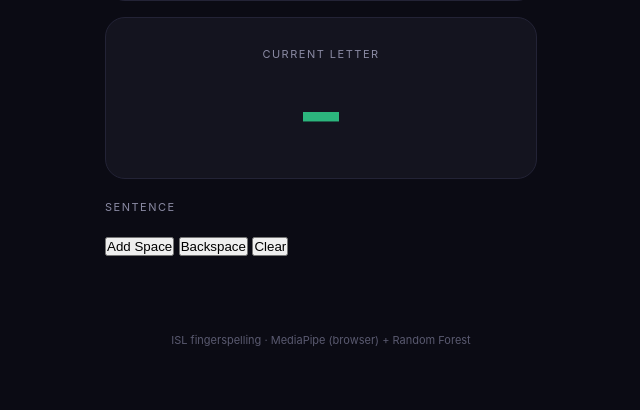
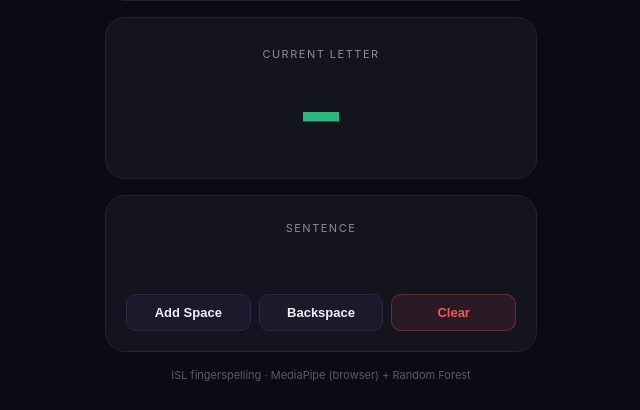
Before and after one commit to Anant-083/ISL-Sign-Detector, a Flask app: page / in a window 1280 px wide. Shown: the part 425-835 px from the top of the page, without its empty margins (319-959 px from the left). Before the commit the page ends 771 px from the top, so only its background shows below. Run offline with Flask 3, Linux system fonts and the light colour scheme; parts of the project's set-up code (start-up, migrations or seed data) failed here and were passed over.

Commit message:
Update style.css

```diff
--- a/app/static/style.css
+++ b/app/static/style.css
@@ -165,3 +165,58 @@ footer {
     transform: scaleX(-1);
     pointer-events: none;
 }
+.video-box { position: relative; }
+#overlay {
+    position: absolute;
+    top: 0;
+    left: 0;
+    width: 100%;
+    height: 100%;
+    transform: scaleX(-1);
+    pointer-events: none;
+}
+
+.sentence-card {
+    background: #14141f;
+    border: 1px solid #232336;
+    border-radius: 20px;
+    padding: 20px;
+    text-align: center;
+}
+
+.sentence-value {
+    font-size: 24px;
+    font-weight: 600;
+    color: #f0f0f5;
+    margin: 10px 0 16px;
+    min-height: 32px;
+    word-break: break-word;
+}
+
+.btn-row {
+    display: flex;
+    gap: 8px;
+    justify-content: center;
+}
+
+.ctrl-btn {
+    flex: 1;
+    background: #1a1a2b;
+    border: 1px solid #2a2a45;
+    color: #f0f0f5;
+    padding: 10px;
+    border-radius: 10px;
+    font-size: 13px;
+    font-weight: 600;
+    cursor: pointer;
+}
+
+.ctrl-btn.danger {
+    background: rgba(240, 90, 90, 0.1);
+    border-color: rgba(240, 90, 90, 0.3);
+    color: #f05a5a;
+}
+
+.ctrl-btn:active {
+    opacity: 0.7;
+}
```
